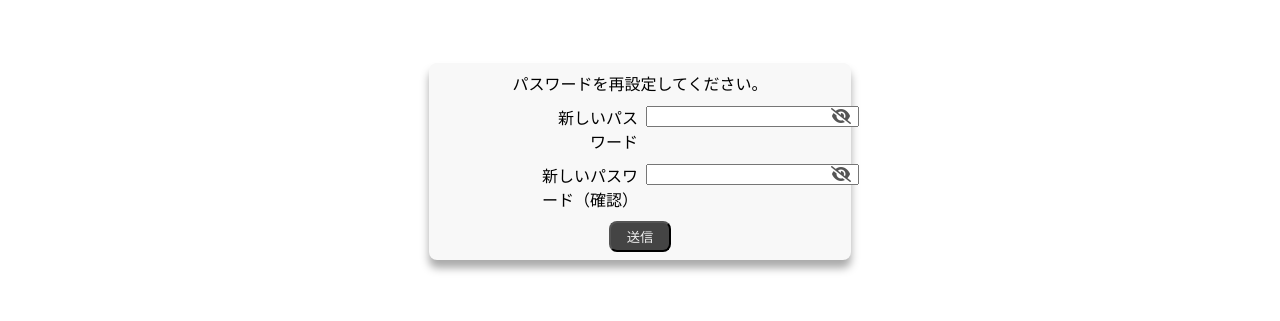
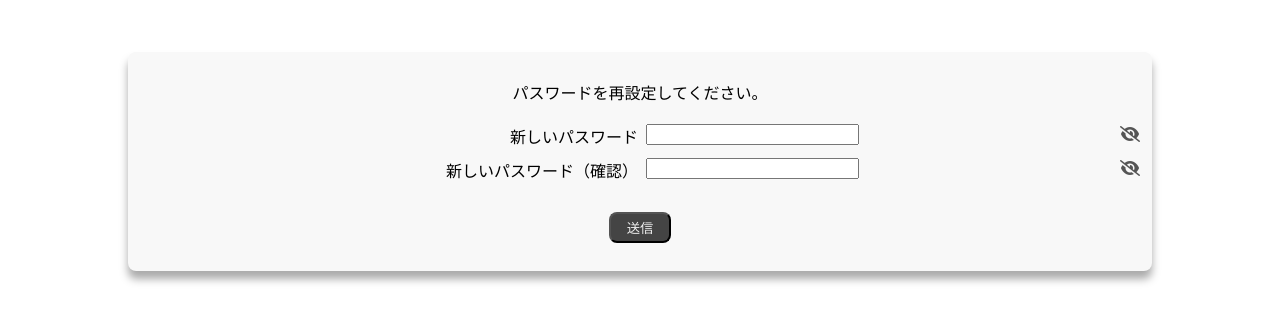
Before and after one commit to MoeMiyata/Rank2-MessageBoard-Frontend, a React app: page /change-password in a window 1280 px wide. Shown: the part 239-560 px from the top of the page. Built offline with nearby package versions, Linux system fonts and the light colour scheme; no server answers.

Commit message:
UI/changePassword: ChangePasswordのUI変更

```diff
--- a/src/pages/ChangePassword.tsx
+++ b/src/pages/ChangePassword.tsx
@@ -68,7 +68,7 @@ export const ChangePassword = () => {
         </div>
        :
         <SChangePassFrame>
-          <div>パスワードを再設定してください。</div>
+          <div style={{ margin: "20px"}}>パスワードを再設定してください。</div>
 
           <SChangePassRow>
             <SChangePassInput>
@@ -125,9 +125,11 @@ const SChangePassFrame = styled.div`
   padding-bottom: 8px;
   border-radius: 8px;
   box-shadow: 0 8px 8px #aaaaaa;
+  width: 80%;
 `;
 
 const SLoginButton = styled.button`
+  margin: 20px;
   background-color: #444444;
   color: #f0f0f0;
   padding: 4px 16px;
@@ -137,15 +139,16 @@ const SLoginButton = styled.button`
 
 const SChangePassLabel = styled.span`
   display: inline-block;
-  width: 25%;
+  width: 50%;
   vertical-align: top;
   text-align: right;
   margin-right: 4px;
 `;
 
 const SChangePassInput = styled.span`
+  display: flex;
   position: relative;
-  display: inline-block;
+  // display: inline-block;
   // width: auto;
   vertical-align: top;
   margin-left: 4px;
@@ -166,16 +169,13 @@ const SChangePassInput = styled.span`
 
 const SChangePassData = styled.span`
   display: inline-block;
-  width: 25%;
+  width: 50%;
   vertical-align: top;
   text-align: left;
   margin-right: 4px;
 `;
 
 const SChangePassRow = styled.div`
-  // display: inline-block;
-  // margin-top: 4px;
-  // margin-bottom: 4px;
   margin-top: 10px;
   margin-bottom: 10px;
 `;
```
